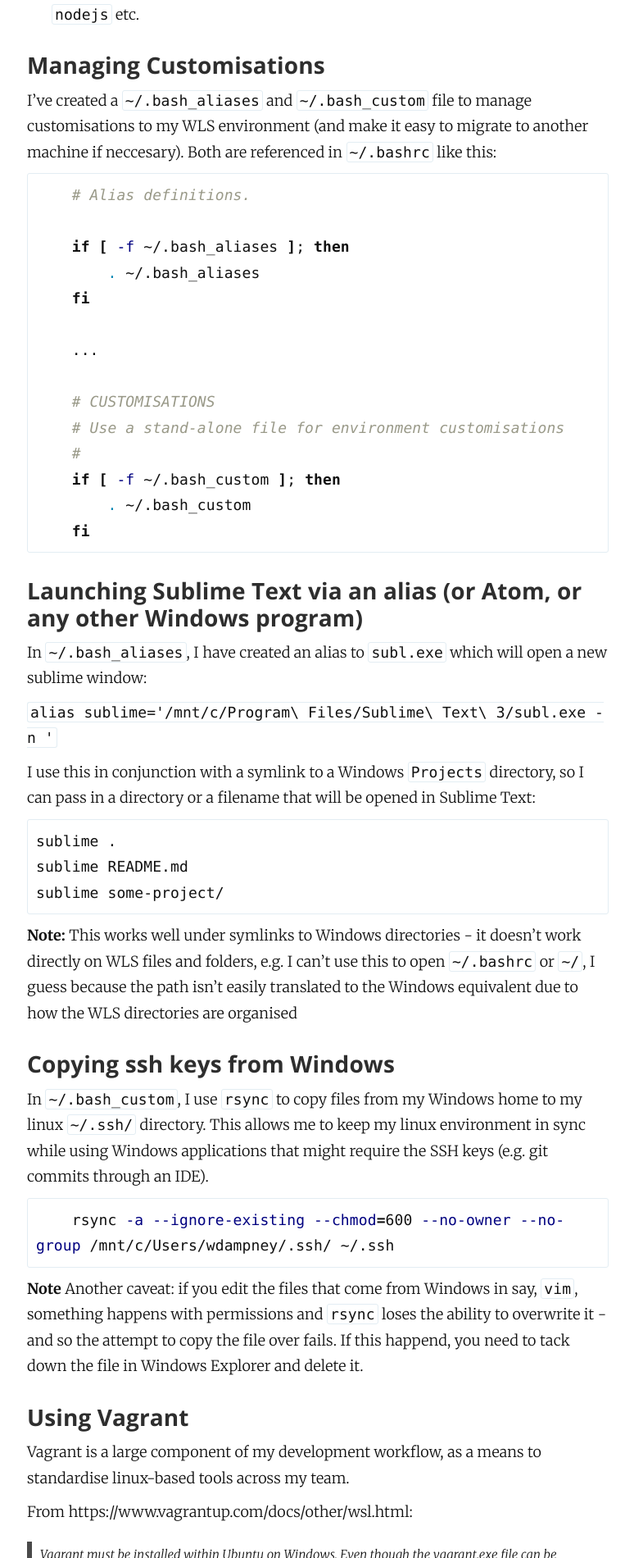
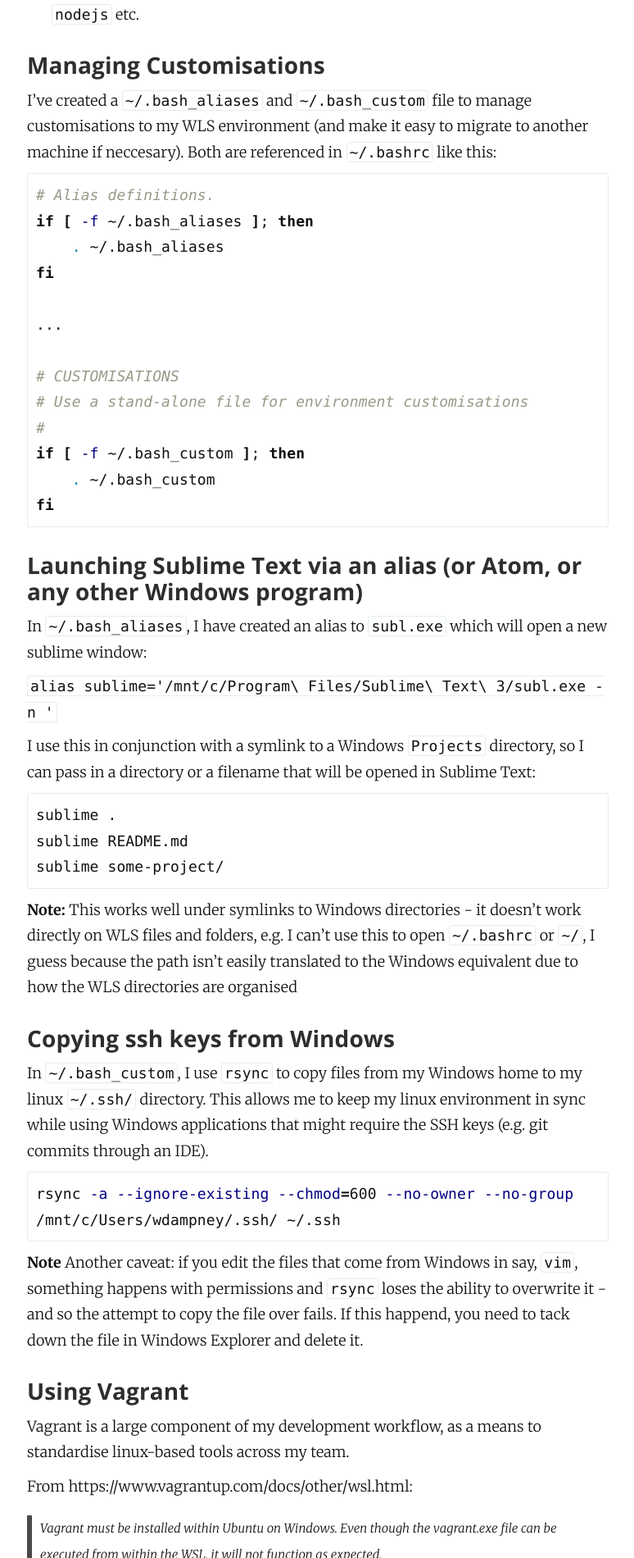
Before and after one commit to brasskazoo/brasskazoo.github.io, a Jekyll site: the page built from _posts/2017-01-19-windows-bash.md, in a window 1280 px wide. Shown: the part 1008-2908 px from the top of the page at 82% size, without its empty margins (252-1026 px from the left). Built offline with Jekyll 4.4.1, drawn with Linux system fonts in a browser that asks for light colours; Markdown is read by kramdown in place of the engine named in the settings.

Commit message:
Update 2017-01-19-windows-bash.md
Code formatting

````diff
--- a/_posts/2017-01-19-windows-bash.md
+++ b/_posts/2017-01-19-windows-bash.md
@@ -23,23 +23,21 @@ Managing Customisations
 ---
 I've created a `~/.bash_aliases` and `~/.bash_custom` file to manage customisations to my WLS environment (and make it easy to migrate to another machine if neccesary). Both are referenced in `~/.bashrc` like this:
 
-{% highlight bash %}
+```bash
+# Alias definitions.
+if [ -f ~/.bash_aliases ]; then
+    . ~/.bash_aliases
+fi
 
-    # Alias definitions.
+...
 
-    if [ -f ~/.bash_aliases ]; then
-        . ~/.bash_aliases
-    fi
-
-    ...
-
-    # CUSTOMISATIONS
-    # Use a stand-alone file for environment customisations
-    #
-    if [ -f ~/.bash_custom ]; then
-        . ~/.bash_custom
-    fi
-{% endhighlight %}
+# CUSTOMISATIONS
+# Use a stand-alone file for environment customisations
+#
+if [ -f ~/.bash_custom ]; then
+    . ~/.bash_custom
+fi
+```
 
 Launching Sublime Text via an alias (or Atom, or any other Windows program)
 ---
@@ -61,9 +59,9 @@ Copying ssh keys from Windows
 
 In `~/.bash_custom`, I use `rsync` to copy files from my Windows home to my linux `~/.ssh/` directory. This allows me to keep my linux environment in sync while using Windows applications that might require the SSH keys (e.g. git commits through an IDE).
 
-{% highlight bash %}
-    rsync -a --ignore-existing --chmod=600 --no-owner --no-group /mnt/c/Users/wdampney/.ssh/ ~/.ssh
-{% endhighlight %}
+```bash
+rsync -a --ignore-existing --chmod=600 --no-owner --no-group /mnt/c/Users/wdampney/.ssh/ ~/.ssh
+```
 
 **Note** Another caveat: if you edit the files that come from Windows in say, `vim`, something happens with permissions and `rsync` loses the ability to overwrite it - and so the attempt to copy the file over fails. If this happend, you need to tack down the file in Windows Explorer and delete it.
 
@@ -76,9 +74,9 @@ From https://www.vagrantup.com/docs/other/wsl.html:
 
 The Windows Vagrant exe can't be launched from WLS - you'll need to install the deb package and set the following in your bash profile:
 
-{% highlight bash %}
-    export VAGRANT_WSL_ENABLE_WINDOWS_ACCESS="1"
-{% endhighlight %}
+```bash
+export VAGRANT_WSL_ENABLE_WINDOWS_ACCESS="1"
+```
 
 Once that is done, you can use the usual `vagrant up` and `vagrant ssh` commands as usual - and Vagrant will handle the mapping of functions and devices from the linux Vagrant (`/usr/bin/vagrant`) to Windows Vagrant and VirtualBox.
 
@@ -91,13 +89,11 @@ I highly recommend using Solarized colour schemes - https://github.com/neilpa/cm
 
 I also use a customised prompt to display git branches in `~/.bashrc` (this took a bit of trial-and-error, so YMMV):
 
-{% highlight bash %}
-
+```bash
 if [ "$color_prompt" = yes ]; then
     #PS1='${debian_chroot:+($debian_chroot)}\[\033[01;32m\]\u@\h\[\033[00m\]:\[\033[01;34m\]\w\[\033[00m\]\$ '
     PS1="${debian_chroot:+($debian_chroot)}\[\033[01;96m\]\u\[\033[38;5;7m\]@\[\033[38;5;94m\]\l \[$(tput sgr0)\]\[\033[38;5;6m\][\[\033[38;5;3m\]\W\[\033[38;5;6m\]]\[\033[38;5;9m\]\$(__git_ps1) \[$(tput sgr0)\]\[\033[38;5;7m\]\\$ \[$(tput sgr0)\]"
 else
     PS1='${debian_chroot:+($debian_chroot)}\u@\h:\w\$ '
 fi
-
-{% endhighlight %}
+```
````
